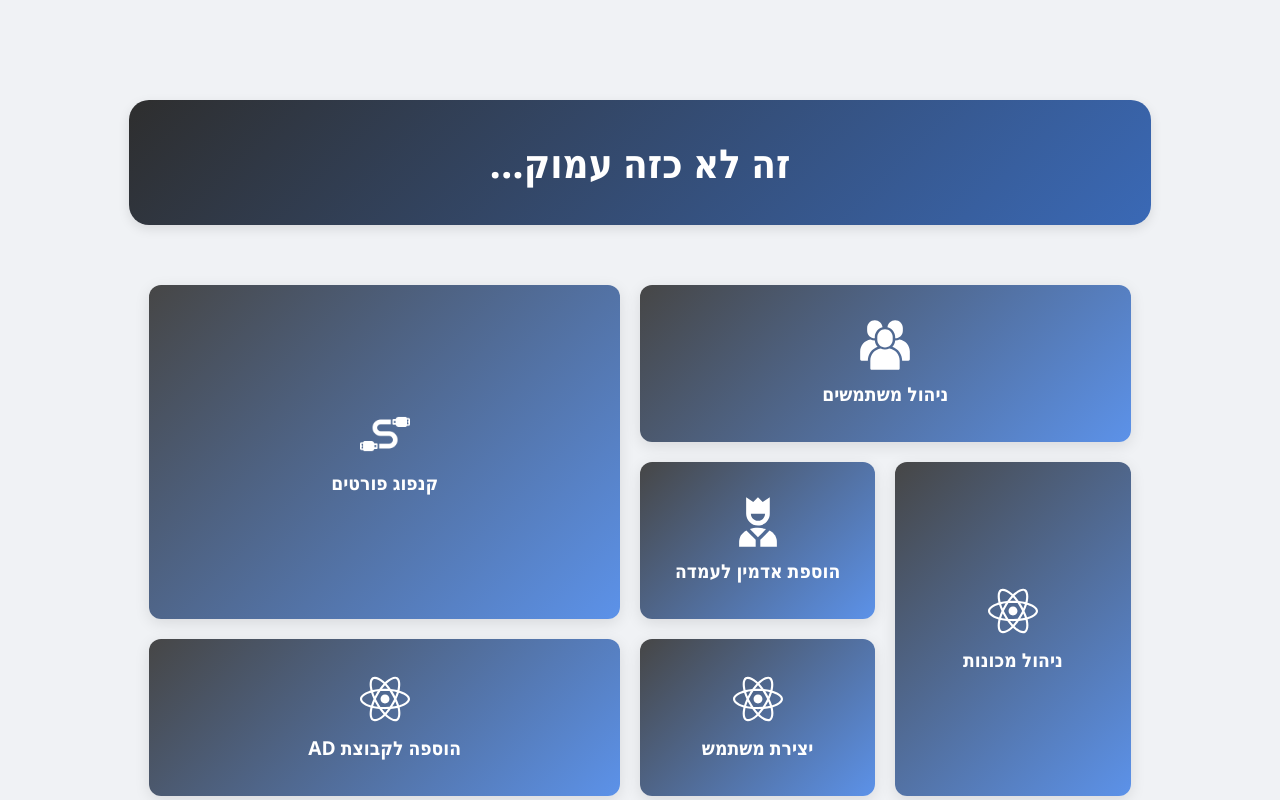
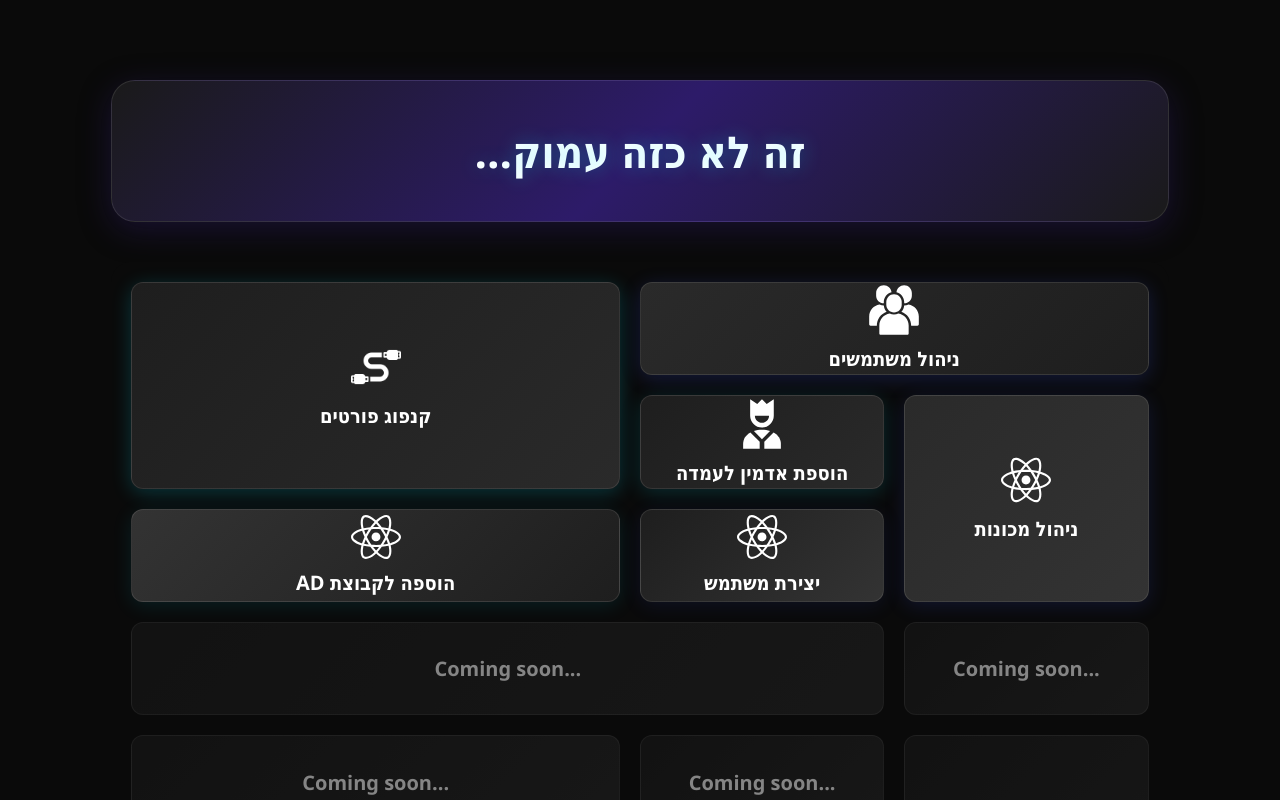
Before and after one commit to Guyh44/loamok, a React (Vite) app in the folder frontend/: page / in a window 1280 px wide. Shown: the top 800 px of the page. Built offline with nearby package versions, Linux system fonts and the light colour scheme.

Commit message:
dark mode masonry grid

```diff
--- a/frontend/src/App.css
+++ b/frontend/src/App.css
@@ -9,7 +9,7 @@
 
 body {
   font-family: 'Segoe UI', Tahoma, Geneva, Verdana, sans-serif;
-  background: #f0f2f5;
+  background: #0a0a0a;
   color: #333;
 
   /* Center everything */
--- a/frontend/src/components/Header.css
+++ b/frontend/src/components/Header.css
@@ -1,15 +1,22 @@
-/* Header */
 header {
-  background: linear-gradient(135deg, #2e2e2e, #3a69b6);
-  color: white;
-  padding: 35px 20px;
+  background: linear-gradient(135deg, #1a1a1a 0%, #2d1b69 50%, #1a1a1a 100%);
+  color: #e0e0e0;
+  padding: 40px 30px;
   text-align: center;
-  border-radius: 20px;
-  box-shadow: 0 4px 12px rgba(0, 0, 0, 0.1);
-  margin-bottom: 40px; /* space between header and grid */
-  margin-top: 100px;
+  border-radius: 24px;
+  box-shadow: 0 8px 32px rgba(45, 27, 105, 0.4);
+  margin-bottom: 40px;
+  margin-top: 80px;
+  border: 1px solid rgba(255, 255, 255, 0.1);
 }
 
 header h1 {
-  font-size: 2.5rem;
+  font-size: 2.75rem;
+  font-weight: 700;
+  margin: 0;
+  background: #ffffff;
+  -webkit-background-clip: text;
+  -webkit-text-fill-color: transparent;
+  background-clip: text;
+  text-shadow: 0 0 20px rgba(0, 229, 255, 0.3);
 }
--- a/frontend/src/features/home/Home.css
+++ b/frontend/src/features/home/Home.css
@@ -1,3 +1,7 @@
+body {
+  background-color: #0a0a0a;
+}
+
 .home-main {
   display: grid;
   grid-template-columns: 2fr 1fr 1fr;
@@ -7,130 +11,118 @@
   height: calc(100vh - 100px);
   max-width: 1200px;
   margin: 0 auto;
+  background: #0a0a0a;
+  border-radius: 20px;
 }
 
 .grid-block {
-  background: linear-gradient(135deg, #4a90e2, #357abd);
-  border-radius: 15px;
-  padding: 20px;
+  border-radius: 16px;
+  padding: 24px;
   display: flex;
   flex-direction: column;
   align-items: center;
   justify-content: center;
   cursor: pointer;
-  transition: transform 0.3s ease, box-shadow 0.3s ease;
-  box-shadow: 0 4px 15px rgba(0, 0, 0, 0.1);
-  color: white;
+  transition: all 0.3s cubic-bezier(0.4, 0, 0.2, 1);
+  color: #e0e0e0;
   text-align: center;
+  border: 1px solid rgba(255, 255, 255, 0.1);
+  position: relative;
+  overflow: hidden;
+}
+
+/* Dark theme gradients */
+.grid-block:nth-child(1) {
+  background: linear-gradient(135deg, #1e1e1e, #2a2a2a);
+  box-shadow: 0 4px 20px rgba(0, 229, 255, 0.2);
+}
+.grid-block:nth-child(2) {
+  background: linear-gradient(135deg, #2a2a2a, #1e1e1e);
+  box-shadow: 0 4px 20px rgba(61, 90, 254, 0.2);
+}
+.grid-block:nth-child(3) {
+  background: linear-gradient(135deg, #1e1e1e, #2a2a2a);
+  box-shadow: 0 4px 20px rgba(0, 229, 255, 0.15);
+}
+.grid-block:nth-child(4) {
+  background: linear-gradient(135deg, #2a2a2a, #333);
+  box-shadow: 0 4px 20px rgba(61, 90, 254, 0.15);
+}
+.grid-block:nth-child(5) {
+  background: linear-gradient(135deg, #333, #1e1e1e);
+  box-shadow: 0 4px 20px rgba(0, 229, 255, 0.1);
+}
+.grid-block:nth-child(6) {
+  background: linear-gradient(135deg, #1e1e1e, #333);
+  box-shadow: 0 4px 20px rgba(61, 90, 254, 0.1);
+}
+.grid-block:nth-child(7) {
+  background: linear-gradient(135deg, #2a2a2a, #1e1e1e);
+  box-shadow: 0 4px 20px rgba(0, 229, 255, 0.12);
+}
+.grid-block:nth-child(8) {
+  background: linear-gradient(135deg, #333, #2a2a2a);
+  box-shadow: 0 4px 20px rgba(61, 90, 254, 0.12);
+}
+.grid-block:nth-child(9) {
+  background: linear-gradient(135deg, #1e1e1e, #2a2a2a);
+  box-shadow: 0 4px 20px rgba(0, 229, 255, 0.08);
+}
+.grid-block:nth-child(10) {
+  background: linear-gradient(135deg, #2a2a2a, #333);
+  box-shadow: 0 4px 20px rgba(61, 90, 254, 0.08);
+}
+.grid-block:nth-child(11) {
+  background: linear-gradient(135deg, #333, #1e1e1e);
+  box-shadow: 0 4px 20px rgba(0, 229, 255, 0.18);
+}
+.grid-block:nth-child(12) {
+  background: linear-gradient(135deg, #1e1e1e, #333);
+  box-shadow: 0 4px 20px rgba(61, 90, 254, 0.18);
 }
 
 .grid-block:hover {
-  transform: translateY(-5px);
-  box-shadow: 0 8px 25px rgba(0, 0, 0, 0.2);
+  transform: translateY(-8px) scale(1.02);
+  border-color: rgba(0, 229, 255, 0.3);
+  box-shadow: 0 12px 40px rgba(0, 229, 255, 0.3);
 }
 
 .grid-block.coming-soon {
-  background: linear-gradient(135deg, #888, #666);
+  background: linear-gradient(135deg, #1a1a1a, #252525) !important;
   cursor: not-allowed;
-}
-
-.grid-block.coming-soon:hover {
-  transform: none;
-  box-shadow: 0 4px 15px rgba(0, 0, 0, 0.1);
+  opacity: 0.5;
+  box-shadow: none !important;
 }
 
 .grid-logo {
-  width: 60px;
-  height: 60px;
-  margin-bottom: 15px;
+  width: 64px;
+  height: 64px;
+  margin-bottom: 16px;
   filter: brightness(0) invert(1);
+  transition: all 0.3s ease;
+}
+
+.grid-block:hover .grid-logo {
+  filter: brightness(0) invert(1) drop-shadow(0 0 10px #00e5ff);
+  transform: scale(1.1);
 }
 
 .grid-block h2 {
-  font-size: 1.2rem;
+  font-size: 1.25rem;
   margin: 0;
   font-weight: 600;
 }
 
-.grid-block.coming-soon h2 {
-  font-size: 1rem;
-  opacity: 0.8;
-}
-
-/* Specific grid positioning to match the image layout */
-.grid-block:nth-child(1) {
-  grid-column: 1 / 2;
-  grid-row: 1 / 3;
-}
-
-.grid-block:nth-child(2) {
-  grid-column: 2 / 4;
-  grid-row: 1 / 2;
-}
-
-.grid-block:nth-child(3) {
-  grid-column: 2 / 3;
-  grid-row: 2 / 3;
-}
-
-.grid-block:nth-child(4) {
-  grid-column: 3 / 4;
-  grid-row: 2 / 4;
-}
-
-.grid-block:nth-child(5) {
-  grid-column: 1 / 2;
-  grid-row: 3 / 4;
-}
-
-.grid-block:nth-child(6) {
-  grid-column: 2 / 3;
-  grid-row: 3 / 4;
-}
-
-.grid-block:nth-child(7) {
-  grid-column: 1 / 3;
-  grid-row: 4 / 5;
-}
-
-.grid-block:nth-child(8) {
-  grid-column: 3 / 4;
-  grid-row: 4 / 5;
-}
-
-.grid-block:nth-child(9) {
-  grid-column: 1 / 2;
-  grid-row: 5 / 6;
-}
-
-.grid-block:nth-child(10) {
-  grid-column: 2 / 3;
-  grid-row: 5 / 6;
-}
-
-.grid-block:nth-child(11) {
-  grid-column: 3 / 4;
-  grid-row: 5 / 7;
-}
-
-.grid-block:nth-child(12) {
-  grid-column: 1 / 3;
-  grid-row: 6 / 7;
-}
-
-.logo-style {
-  color: white;
-}
-
-@media (max-width: 768px) {
-  .home-main {
-    grid-template-columns: 1fr;
-    grid-template-rows: repeat(auto-fit, minmax(150px, 1fr));
-    height: auto;
-  }
-
-  .grid-block:nth-child(n) {
-    grid-column: 1 / 2;
-    grid-row: auto;
-  }
-}
+/* Grid positioning */
+.grid-block:nth-child(1) { grid-column: 1 / 2; grid-row: 1 / 3; }
+.grid-block:nth-child(2) { grid-column: 2 / 4; grid-row: 1 / 2; }
+.grid-block:nth-child(3) { grid-column: 2 / 3; grid-row: 2 / 3; }
+.grid-block:nth-child(4) { grid-column: 3 / 4; grid-row: 2 / 4; }
+.grid-block:nth-child(5) { grid-column: 1 / 2; grid-row: 3 / 4; }
+.grid-block:nth-child(6) { grid-column: 2 / 3; grid-row: 3 / 4; }
+.grid-block:nth-child(7) { grid-column: 1 / 3; grid-row: 4 / 5; }
+.grid-block:nth-child(8) { grid-column: 3 / 4; grid-row: 4 / 5; }
+.grid-block:nth-child(9) { grid-column: 1 / 2; grid-row: 5 / 6; }
+.grid-block:nth-child(10) { grid-column: 2 / 3; grid-row: 5 / 6; }
+.grid-block:nth-child(11) { grid-column: 3 / 4; grid-row: 5 / 7; }
+.grid-block:nth-child(12) { grid-column: 1 / 3; grid-row: 6 / 7; }
```
